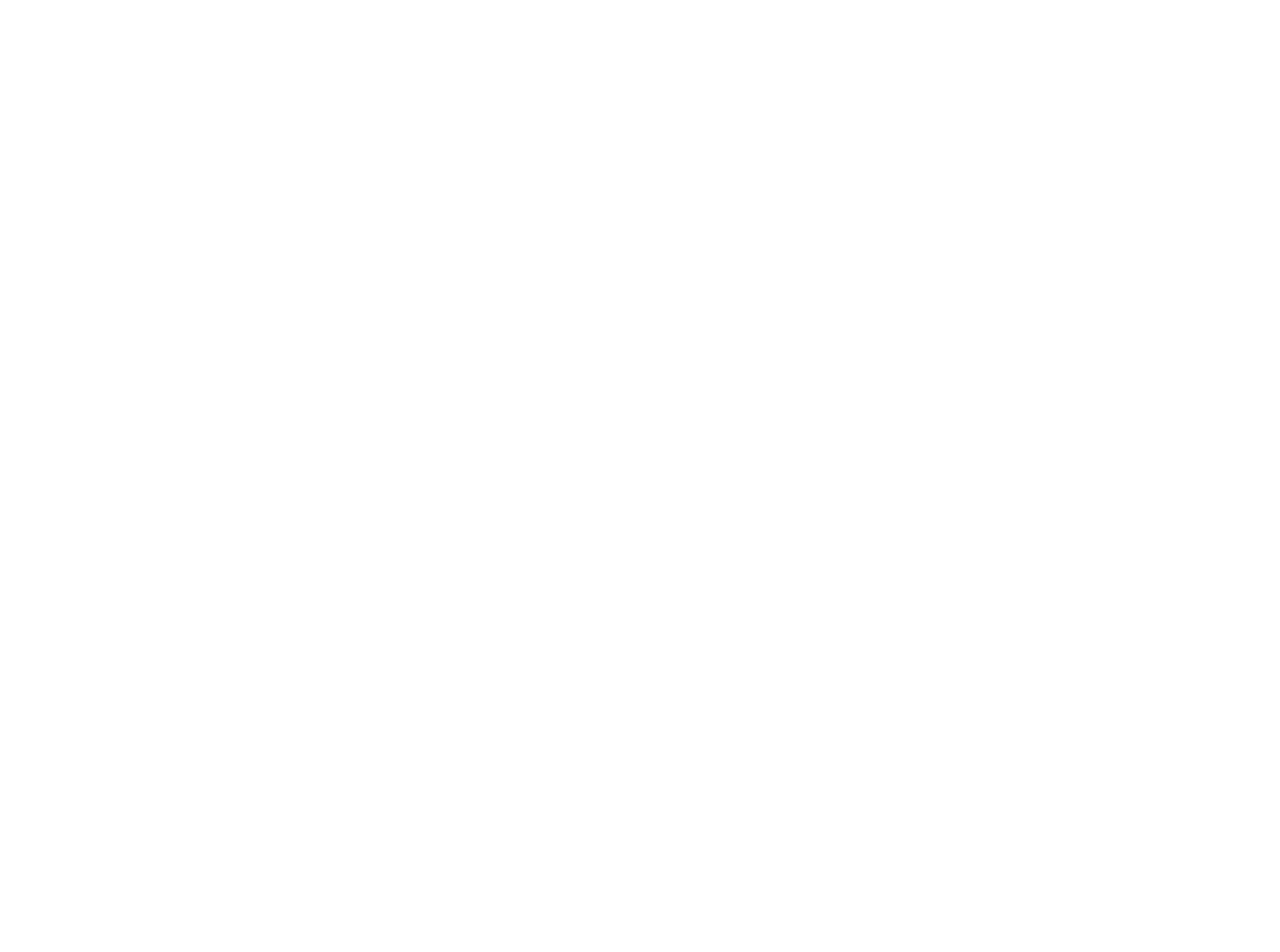
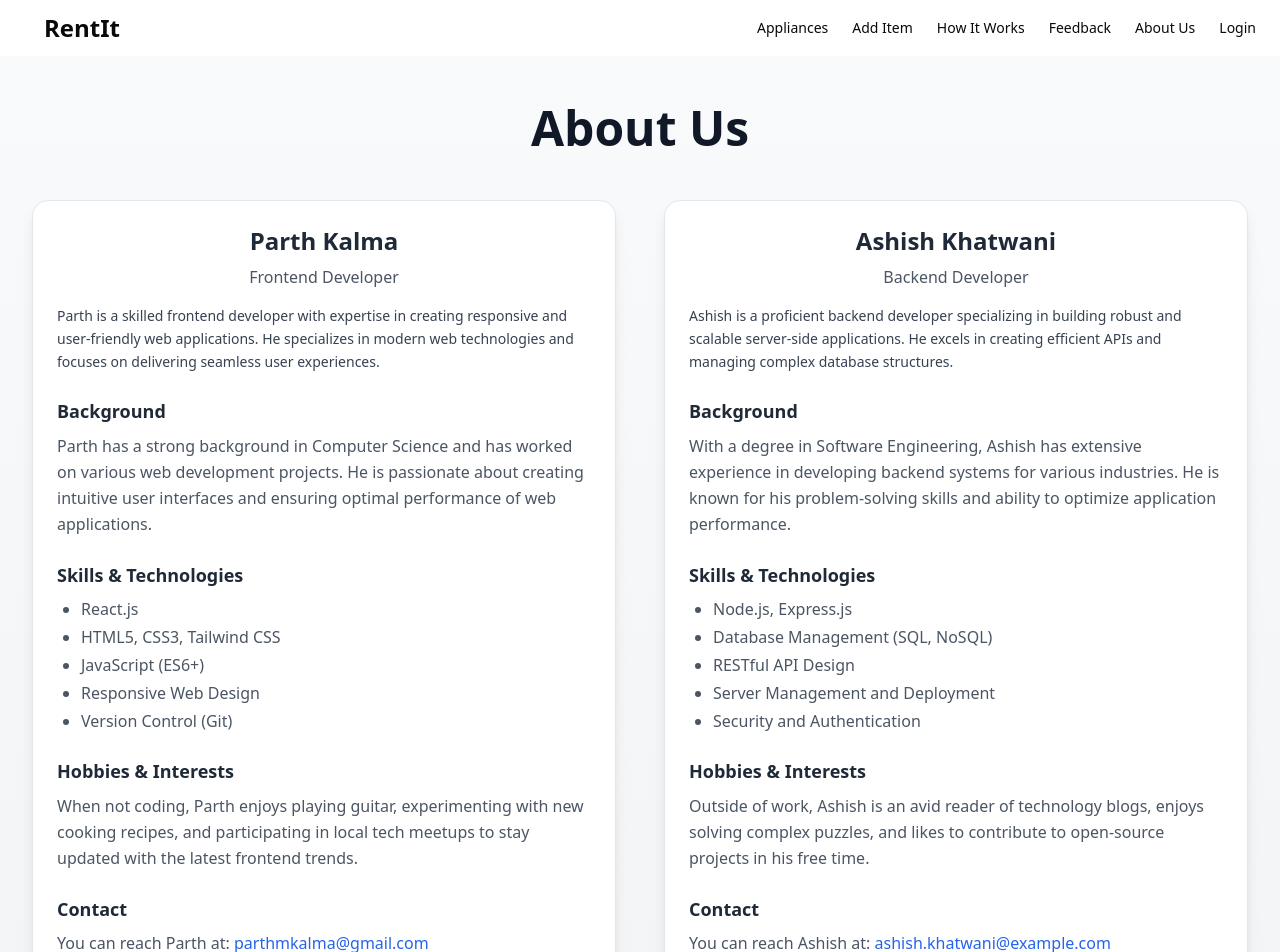
Before and after one commit to parthmkalma/Sem7SGP, a React (Create React App) app in the folder Frontend/: page /TeamPage in a window 1280 px wide. Before the commit this address had no page. Shown: the top 952 px of the page. Before the commit the page ends 800 px from the top, so only its background shows below. Built offline with nearby package versions, Linux system fonts and the light colour scheme.

Commit message:
changes in pages

```diff
--- a/Frontend/src/App.js
+++ b/Frontend/src/App.js
@@ -10,6 +10,7 @@
 import Signup from "./pages/SignUp";
 import ListedItem from "./pages/ListedItem";
 import ContactAndFeedback from "./pages/ContactAndFeedback";
+import TeamPage from "./pages/TeamPage";
 
 function App() {
   return (
@@ -23,6 +24,7 @@
         <Route path="/AddItem" element={<AddItem />} />
         <Route path="/ListedItem" element={<ListedItem />} />
         <Route path="/contactUs" element={<ContactAndFeedback />} />
+        <Route path="/TeamPage" element={<TeamPage />} />
       </Routes>
     </BrowserRouter>
   );
--- a/Frontend/src/Component/Navbar.jsx
+++ b/Frontend/src/Component/Navbar.jsx
@@ -69,6 +69,12 @@
             className="text-sm font-medium hover:underline underline-offset-4"
           >
             Feedback
+          </Link>
+          <Link
+            to="/TeamPage"
+            className="text-sm font-medium hover:underline underline-offset-4"
+          >
+            About Us
           </Link>
           {name ? (
             <div className="relative">
--- /dev/null
+++ b/Frontend/src/pages/TeamPage.jsx
@@ -0,0 +1,109 @@
+import React from "react";
+import Navbar from "../Component/Navbar";
+
+const teamMembers = [
+  {
+    name: "Parth Kalma",
+    role: "Frontend Developer",
+    image: "/placeholder.svg?height=150&width=150",
+    description:
+      "Parth is a skilled frontend developer with expertise in creating responsive and user-friendly web applications. He specializes in modern web technologies and focuses on delivering seamless user experiences.",
+    background:
+      "Parth has a strong background in Computer Science and has worked on various web development projects. He is passionate about creating intuitive user interfaces and ensuring optimal performance of web applications.",
+    skills: [
+      "React.js",
+      "HTML5, CSS3, Tailwind CSS",
+      "JavaScript (ES6+)",
+      "Responsive Web Design",
+      "Version Control (Git)",
+    ],
+    hobbies:
+      "When not coding, Parth enjoys playing guitar, experimenting with new cooking recipes, and participating in local tech meetups to stay updated with the latest frontend trends.",
+    email: "parthmkalma@gmail.com",
+  },
+  {
+    name: "Ashish Khatwani",
+    role: "Backend Developer",
+    image: "/placeholder.svg?height=150&width=150",
+    description:
+      "Ashish is a proficient backend developer specializing in building robust and scalable server-side applications. He excels in creating efficient APIs and managing complex database structures.",
+    background:
+      "With a degree in Software Engineering, Ashish has extensive experience in developing backend systems for various industries. He is known for his problem-solving skills and ability to optimize application performance.",
+    skills: [
+      "Node.js, Express.js",
+      "Database Management (SQL, NoSQL)",
+      "RESTful API Design",
+      "Server Management and Deployment",
+      "Security and Authentication",
+    ],
+    hobbies:
+      "Outside of work, Ashish is an avid reader of technology blogs, enjoys solving complex puzzles, and likes to contribute to open-source projects in his free time.",
+    email: "ashish.khatwani@example.com",
+  },
+];
+
+function TeamMember({ member }) {
+  return (
+    <div className="bg-white border border-gray-200 rounded-2xl shadow-lg p-6 hover:shadow-xl transition-shadow duration-300 ease-in-out">
+      <h2 className="text-2xl font-bold text-center text-gray-800 mb-2">
+        {member.name}
+      </h2>
+      <p className="text-center text-gray-600 mb-4">{member.role}</p>
+
+      <p className="text-gray-700 text-sm mb-6 leading-relaxed">
+        {member.description}
+      </p>
+
+      <h3 className="text-lg font-semibold text-gray-800 mb-2">Background</h3>
+      <p className="text-gray-600 mb-6 leading-relaxed">{member.background}</p>
+
+      <h3 className="text-lg font-semibold text-gray-800 mb-2">
+        Skills & Technologies
+      </h3>
+      <ul className="list-disc ml-6 mb-6">
+        {member.skills.map((skill, index) => (
+          <li key={index} className="text-gray-600 mb-1">
+            {skill}
+          </li>
+        ))}
+      </ul>
+
+      <h3 className="text-lg font-semibold text-gray-800 mb-2">
+        Hobbies & Interests
+      </h3>
+      <p className="text-gray-600 mb-6 leading-relaxed">{member.hobbies}</p>
+
+      <h3 className="text-lg font-semibold text-gray-800 mb-2">Contact</h3>
+      <p className="text-gray-600 mb-4">
+        You can reach {member.name.split(" ")[0]} at:{" "}
+        <a
+          href={`mailto:${member.email}`}
+          className="text-blue-600 hover:underline transition-colors duration-200"
+        >
+          {member.email}
+        </a>
+      </p>
+    </div>
+  );
+}
+
+export default function TeamPage() {
+  return (
+    <>
+      <Navbar />
+      <div className="bg-gradient-to-b from-gray-50 to-gray-100 min-h-screen py-12 px-4 sm:px-6 lg:px-8">
+        <div className="max-w-7xl mx-auto">
+          <h1 className="text-4xl md:text-5xl font-bold text-center text-gray-900 mb-12 animate-fade-in-down">
+            About Us
+          </h1>
+
+          <div className="grid grid-cols-1 md:grid-cols-2 gap-8 md:gap-12">
+            {teamMembers.map((member, index) => (
+              <TeamMember key={index} member={member} />
+            ))}
+          </div>
+        </div>
+      </div>
+    </>
+  );
+}
```
